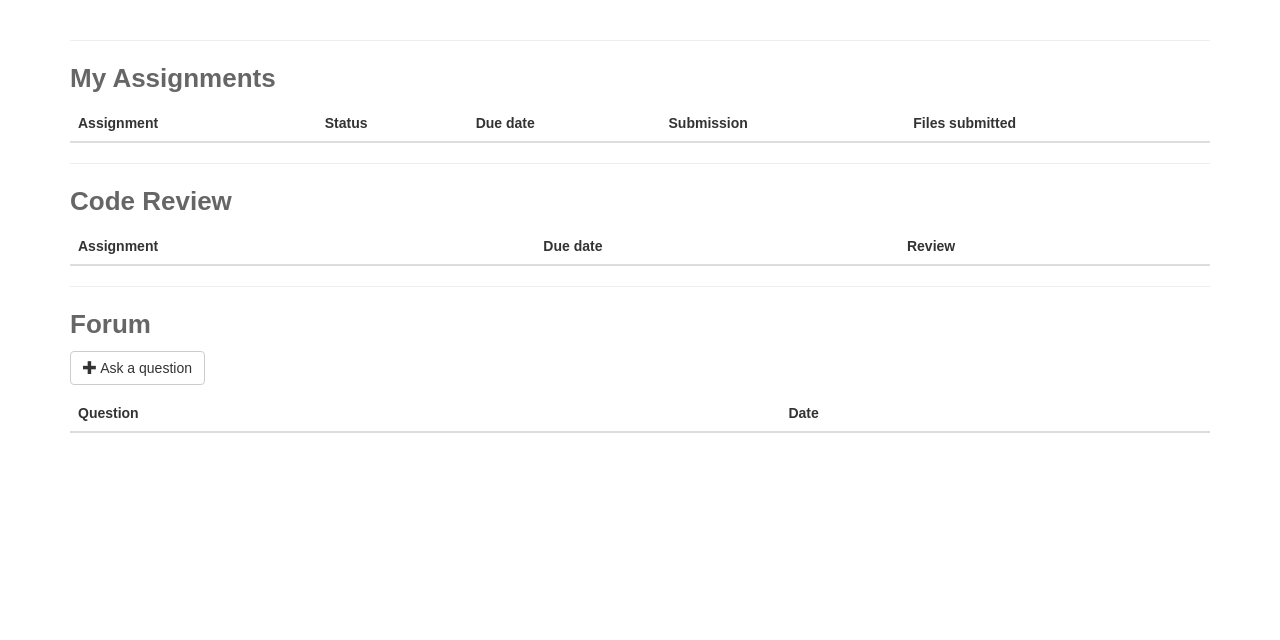
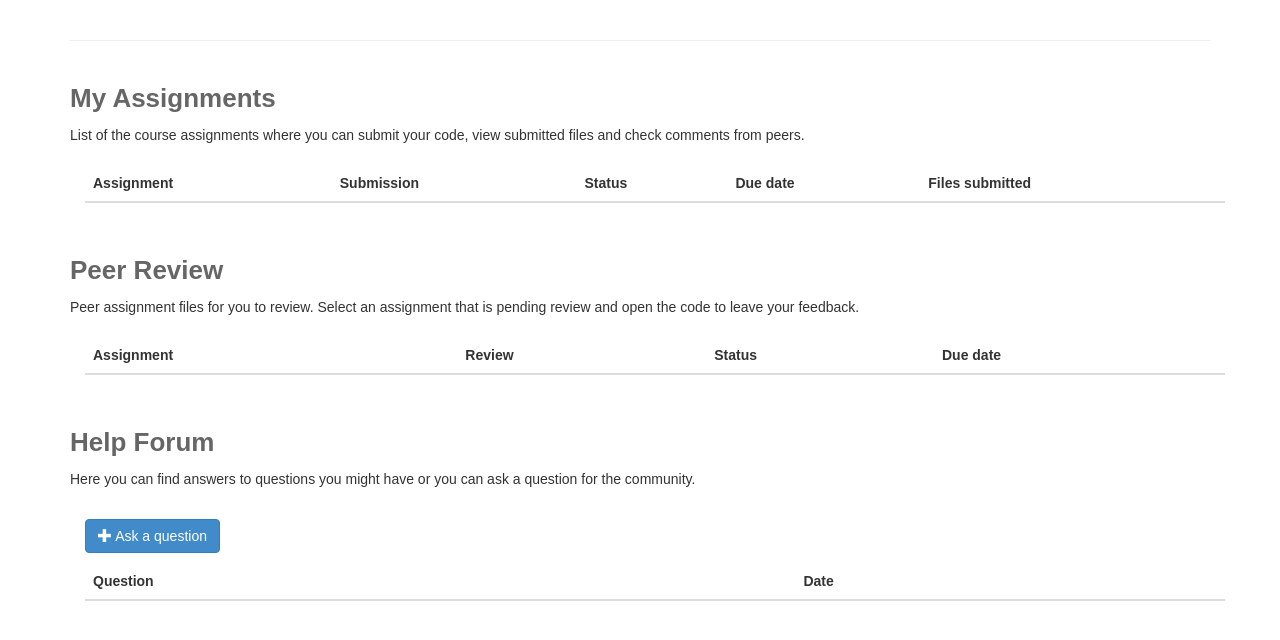
Before and after one commit to eyeofthetiger/codereview, a Django app: template review/templates/review/index.html in a window 1280 px wide. Shown: the part 70-710 px from the top of the page. Run offline with Django 3.2, Linux system fonts and the light colour scheme; the template is opened without the code that fills it, so the values that code supplies are empty; some libraries are stand-ins or nearby versions.

Commit message:
[HOME PAGE] Style changes
Added some new styles and moved stuff around a little.

```diff
--- a/review/static/review/css/style.css
+++ b/review/static/review/css/style.css
@@ -79,6 +79,7 @@ textarea { font-family: Arial, sans-serif; }
 
 body h2{
   color: #666;
+  padding-top: 20px;
 }
 body h3{
   color: #666;
@@ -110,6 +111,9 @@ header .container{
   float: right;
   padding-top: 5px;
 }
+.table{
+  margin: 10px 0;
+}
 /*
 // END: BASE - PAGE STYLES
 // -------------------------------------------------- */
@@ -120,9 +124,14 @@ header .container{
 // -------------------------------------------------- */
 
 p.status{
-  text-align: center;
-  padding: 5px;
-  width: 70%;
+  font-weight: bold;
+  text-transform: uppercase;
+}
+p.status.positive{
+  color: green;
+}
+p.status.negative{
+  color: red;
 }
 
 /*
--- a/review/templates/review/index.html
+++ b/review/templates/review/index.html
@@ -4,13 +4,15 @@
 	<h1>{{ course }}</h1>
 	<hr/>
 	<h2>My Assignments</h2>
+	<p>List of the course assignments where you can submit your code, view submitted files and check comments from peers.</p>
 
-	<table class="table table-striped">
+<div class="container">
+	<table class="table table-hover">
 		<thead>
 			<th>Assignment</th>
+			<th>Submission</th>
 			<th>Status</th>
 			<th>Due date</th>
-			<th>Submission</th>
 			<th>Files submitted</th>
 		</thead>
 		<tbody>
@@ -20,22 +22,25 @@
 
 				{% if assignment.due_date_passed == True %}
 				<td>{{ assignment }} <br> <a href="{% url 'assignment_description' assignment.id %}"> Details &raquo;</a></td>
-				<td><p class="status alert bg-danger">Closed</p></td>
+				<td><button type="button" class="btn btn-default" disabled="disabled">Submitted</button></td>
+				<td><p class="status negative">Closed</p></td>
 				<td>{{ assignment.due_date }}</td>
-				<td><button type="button" class="btn btn-default" disabled="disabled">Unavailable</button></td>
 
 			  	{% else %}
 			  	<td>{{ assignment }} <br> <a href="{% url 'assignment_description' assignment.id %}"> Details &raquo;</a></td>
-			  	<td><p class="status alert bg-success">Open</p></td>
+			  	<td><a class="btn btn-primary" href="{% url 'assignment' assignment.id %}">Submit now</a></td>
+			  	<td><p class="status positive">Open</p></td>
 			  	<td>{{ assignment.due_date }}</td>
-			  	<td><a class="btn btn-success" href="{% url 'assignment' assignment.id %}">Submit now</a></td>
 
 			  	{% endif %}
 
 
 				<td>
 				  	{% if assignment.id in submissions.keys %}
-				  		<a href="{% url 'submission' submissions|get_item:assignment.id  %}">View</a>
+				  		<a class="btn btn-primary" href="{% url 'submission' submissions|get_item:assignment.id  %}">View feedback</a>
+				  	{% else %}
+						<a class="btn btn-default" disabled="disabled">Unavailable</a>
+
 				  	{% endif %}
 				</td>
 
@@ -43,15 +48,19 @@
 			{% endfor %}
 		</tbody>
 	</table>
+</div>
 
-	<hr/>
-	<h2>Code Review</h2>
+	<h2>Peer Review</h2>
+	<p>Peer assignment files for you to review. Select an assignment that is pending review and open the code to leave your feedback.</p>
 
-	<table class="table table-striped">
+<div class="container">
+
+	<table class="table table-hover">
 		<thead>
 			<th>Assignment</th>
+			<th>Review</th>
+			<th>Status</th>
 			<th>Due date</th>
-			<th>Review</th>
 		</thead>
 		<tbody>
 			{% for review in assigned_reviews %}
@@ -60,18 +69,23 @@
 					{{ review.assigned_submission.assignment }} <br>
 					<a href="{% url 'assignment_description' review.assigned_submission.assignment.id %}"> Details &raquo;</a>
 				</td>
+				<td><a class="btn btn-primary" href="{% url 'submission' review.assigned_submission.id %}">Review now</a></td>
+			  	<td><p class="status negative"> Pending review</p></td>
 				<td>{{ review.assigned_submission.assignment.review_due_date }}</td>
-				<td><a class="btn btn-success" href="{% url 'submission' review.assigned_submission.id %}">Review now</a></td>
 			</tr>
 
 			{% endfor %}
 		</tbody>
 	</table>
+</div>
 
-	<hr/>
-	<h2>Forum</h2>
-	<p><a class="btn btn-default" href="{% url 'add_question' %}"><span class="glyphicon glyphicon-plus"></span> Ask a question</a></p>
-	<table class="table table-striped">
+	<h2>Help Forum</h2>
+	<p>Here you can find answers to questions you might have or you can ask a question for the community.</p>
+
+<div class="container">
+	<br>
+	<p><a class="btn btn-primary" href="{% url 'add_question' %}"><span class="glyphicon glyphicon-plus"></span> Ask a question</a></p>
+	<table class="table table-hover">
 		<thead>
 			<th>Question</th>
 			<th>Date</th>
@@ -86,5 +100,6 @@
 		</tbody>
 	</table>
 
+</div>
 
 {% endblock %}
```
